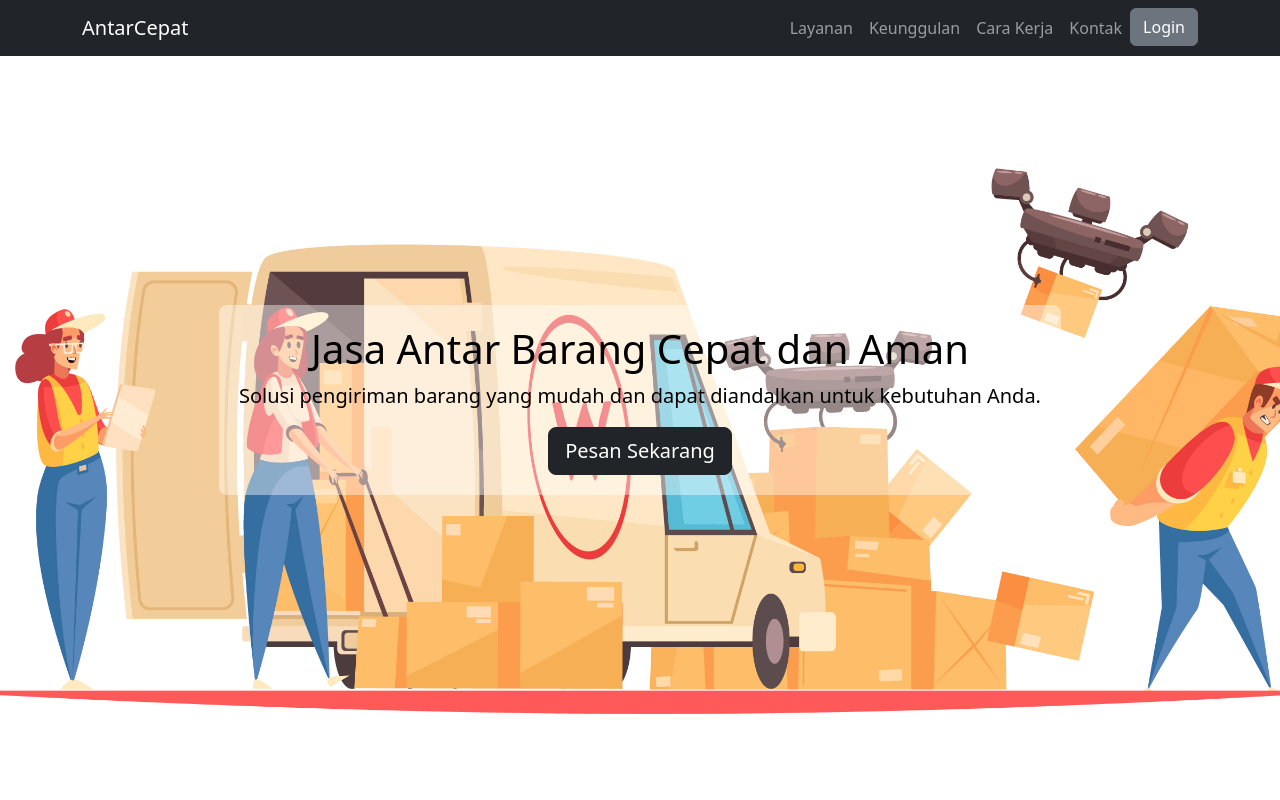
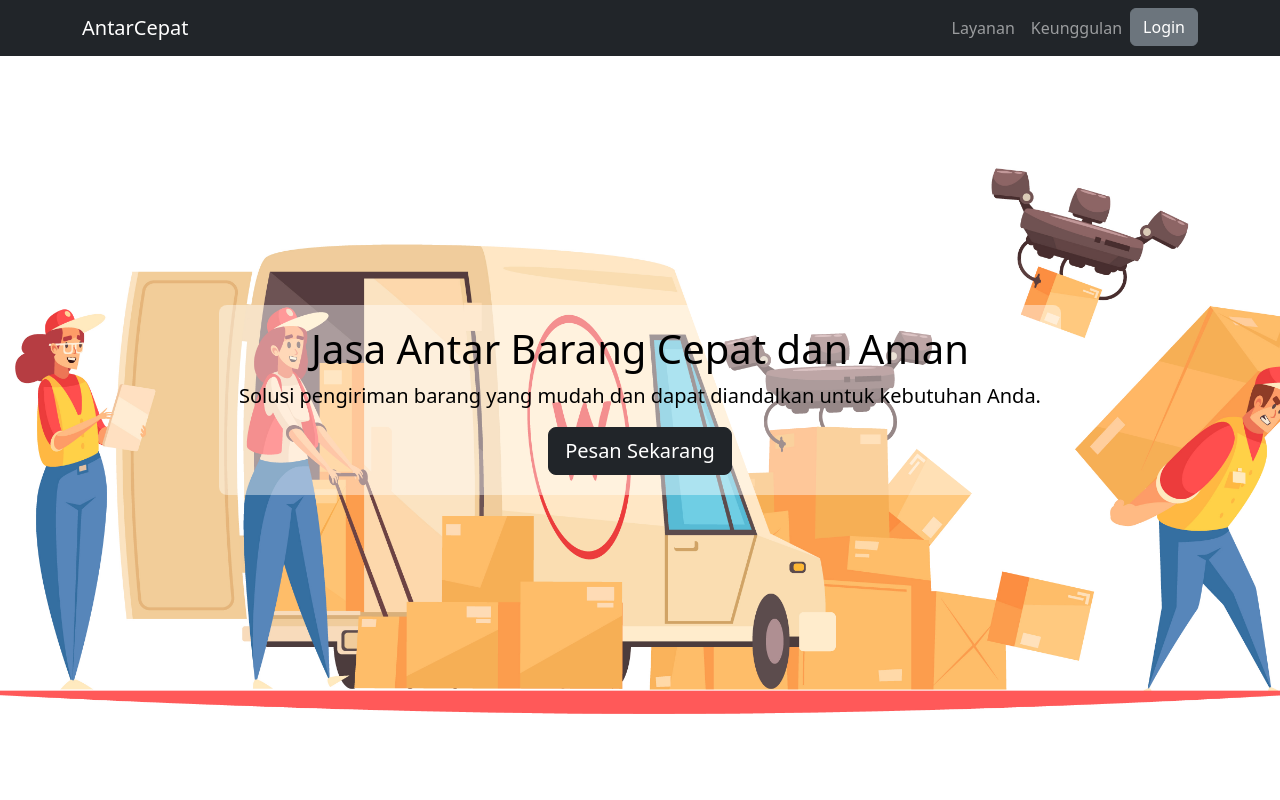
Before and after one commit to tirtadhi/jasaantar, a plain HTML site: page index.html in a window 1280 px wide. Shown: the top 800 px of the page. Drawn offline with nearby package versions, Linux system fonts and the light colour scheme.

Commit message:
Update index.html

```diff
--- a/index.html
+++ b/index.html
@@ -23,8 +23,6 @@
       <ul class="navbar-nav ms-auto">
         <li class="nav-item"><a class="nav-link" href="#services">Layanan</a></li>
         <li class="nav-item"><a class="nav-link" href="#advantages">Keunggulan</a></li>
-        <li class="nav-item"><a class="nav-link" href="#how-it-works">Cara Kerja</a></li>
-        <li class="nav-item"><a class="nav-link" href="#contact">Kontak</a></li>
         <li class="nav-item">
           <a class="btn btn-secondary" href="#" data-bs-toggle="modal" data-bs-target="#loginModal">Login</a>
         </li>
```
